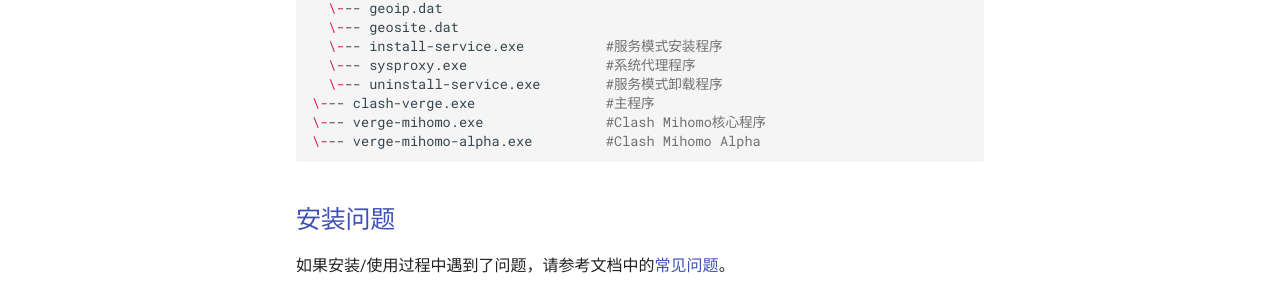
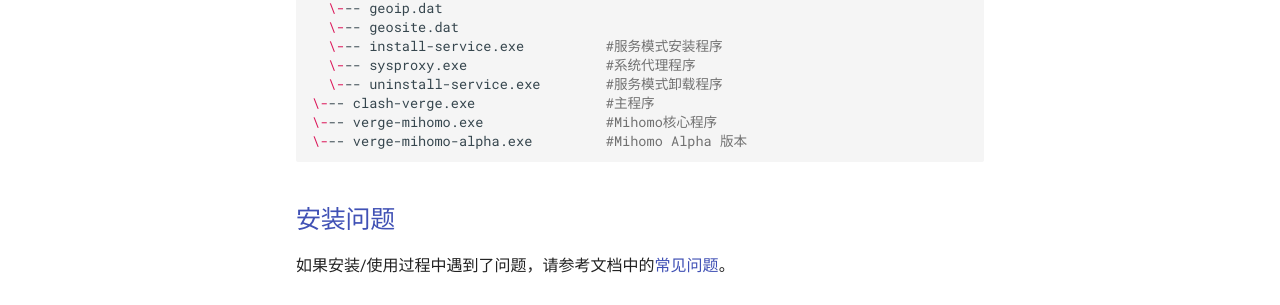
Before and after one commit to clash-verge-rev/clash-verge-rev.github.io, an MkDocs documentation site: the page built from docs/install.md, in a window 1280 px wide and 900 px high, scrolled down 913 px. Shown: the part 236-541 px from the top of the window. Built offline with MkDocs 1.6.1 and Material for MkDocs 9.7.7, drawn with Linux system fonts in a browser that asks for light colours; comment, search, counter and statistics services are not loaded.

Commit message:
chore: fix core name

````diff
--- a/docs/install.md
+++ b/docs/install.md
@@ -138,8 +138,8 @@
   \--- sysproxy.exe					#系统代理程序
   \--- uninstall-service.exe		#服务模式卸载程序
 \--- clash-verge.exe				#主程序
-\--- verge-mihomo.exe				#Clash Mihomo核心程序
-\--- verge-mihomo-alpha.exe			#Clash Mihomo Alpha
+\--- verge-mihomo.exe				#Mihomo核心程序
+\--- verge-mihomo-alpha.exe			#Mihomo Alpha 版本
 ```
 
 ## 安装问题
````
